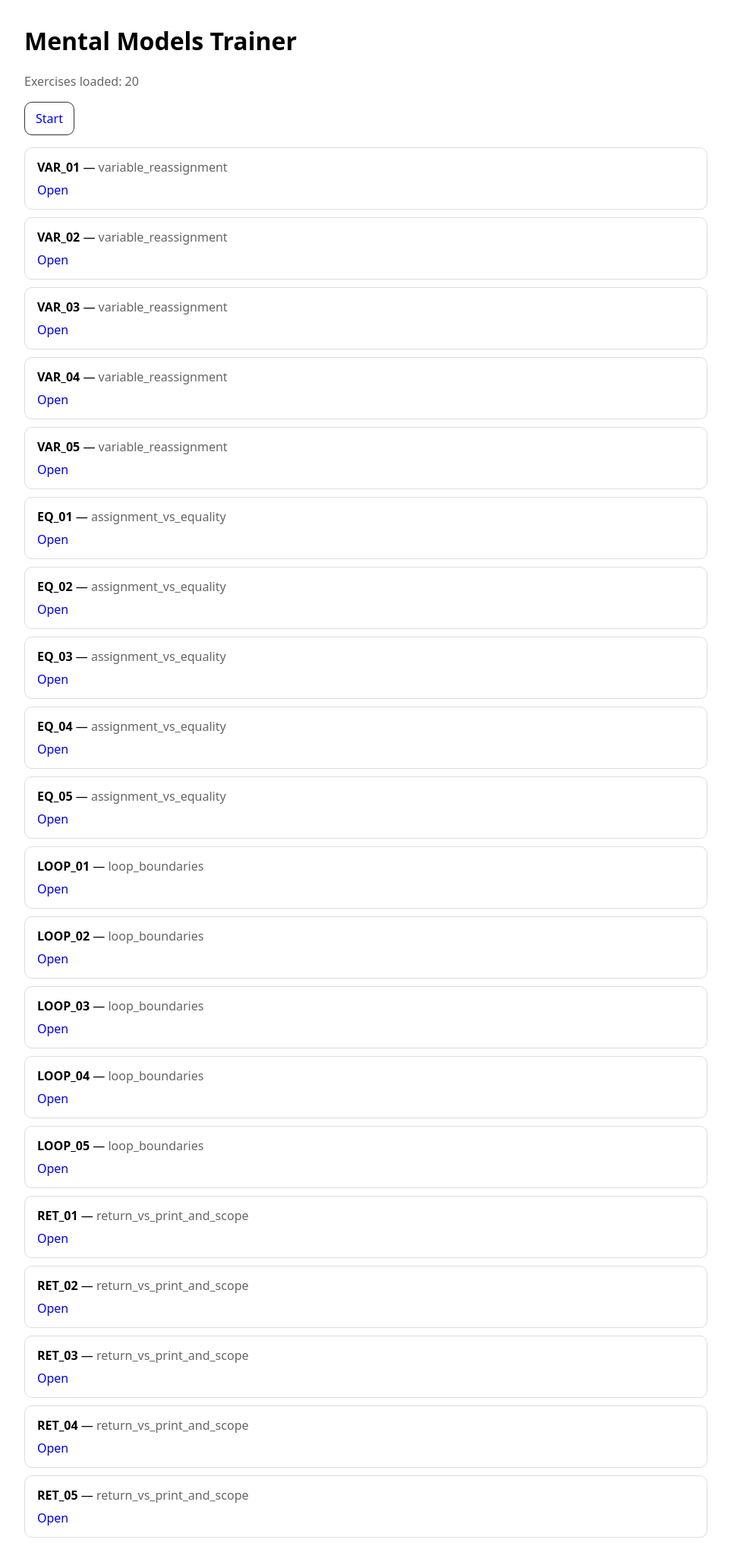
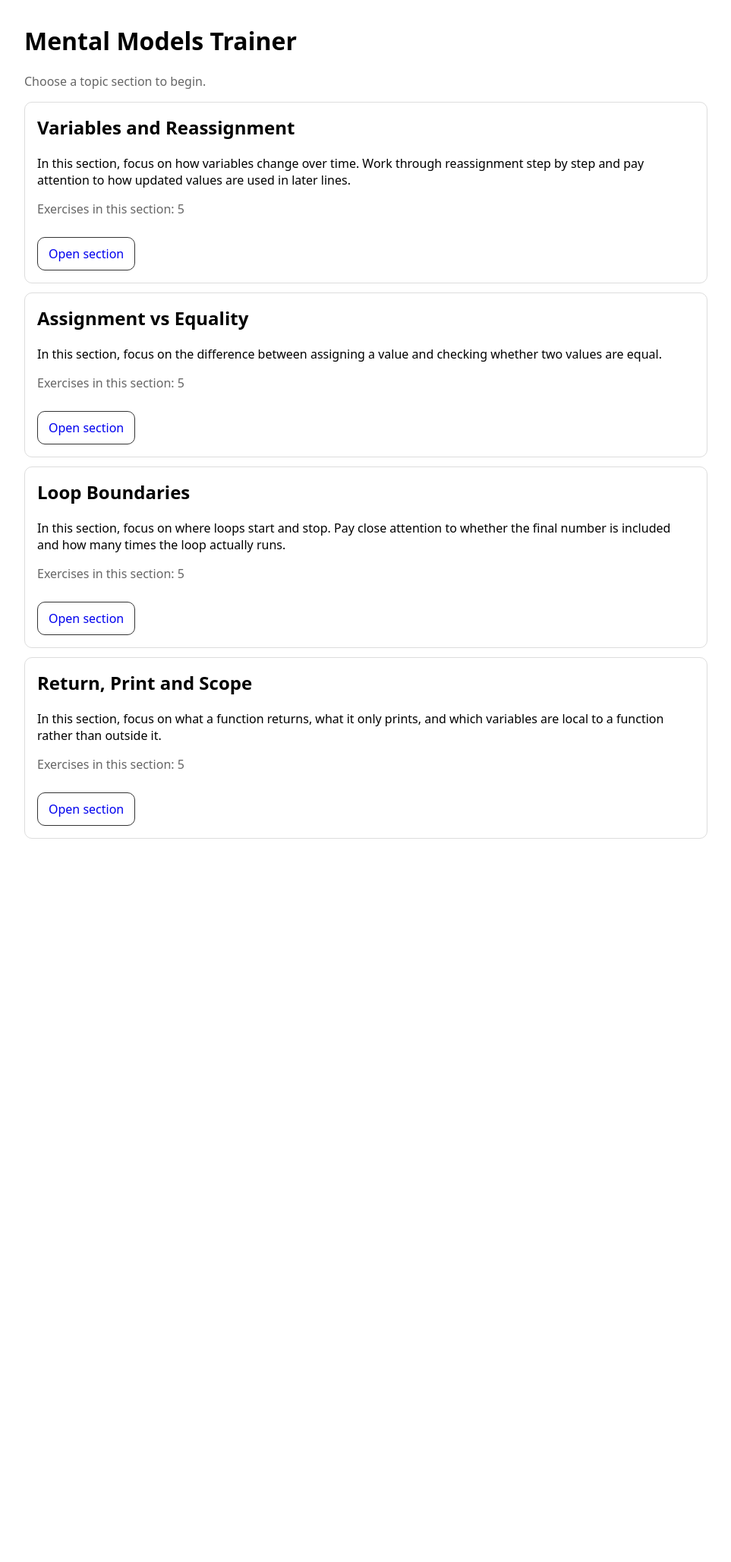
Before and after one commit to sscarlettxx/fyp-mental-models, a Flask app: page / in a window 1280 px wide. Shown: the whole page at 76% size, without its empty margins (158-1121 px from the left). After the commit the page ends 1104 px from the top, so only its background shows below. Run offline with Flask 3, Linux system fonts and the light colour scheme.

Commit message:
split into 4 sections and made more user friendly

```diff
--- a/app.py
+++ b/app.py
@@ -13,15 +13,62 @@ _exercises_list = load_exercises(EXERCISES_PATH)
 _exercises_by_id = index_by_id(_exercises_list)
 _exercise_ids = [ex["exercise_id"] for ex in _exercises_list]
 
+CATEGORY_ORDER = [
+    ("variable_reassignment", "Variables and Reassignment"),
+    ("assignment_vs_equality", "Assignment vs Equality"),
+    ("loop_boundaries", "Loop Boundaries"),
+    ("return_vs_print_and_scope", "Return, Print and Scope"),
+]
+
+CATEGORY_DESCRIPTIONS = {
+    "variable_reassignment": "In this section, focus on how variables change over time. Work through reassignment step by step and pay attention to how updated values are used in later lines.",
+    "assignment_vs_equality": "In this section, focus on the difference between assigning a value and checking whether two values are equal.",
+    "loop_boundaries": "In this section, focus on where loops start and stop. Pay close attention to whether the final number is included and how many times the loop actually runs.",
+    "return_vs_print_and_scope": "In this section, focus on what a function returns, what it only prints, and which variables are local to a function rather than outside it.",
+}
+
+CATEGORY_EXERCISES = {}
+for category_key, _category_label in CATEGORY_ORDER:
+    CATEGORY_EXERCISES[category_key] = [
+        ex for ex in _exercises_list if ex["misconception"] == category_key
+    ]
+
 ensure_log_file(LOG_PATH)
-
 
 @app.route("/")
 def index():
+    categories = []
+    for category_key, category_label in CATEGORY_ORDER:
+        items = CATEGORY_EXERCISES.get(category_key, [])
+        categories.append({
+            "key": category_key,
+            "label": category_label,
+            "description": CATEGORY_DESCRIPTIONS.get(category_key, ""),
+            "count": len(items),
+            "first_exercise_id": items[0]["exercise_id"] if items else None,
+        })
+
     return render_template(
         "index.html",
         title=APP_TITLE,
-        exercises=_exercises_list,
+        categories=categories,
+    )
+
+@app.route("/topic/<category_key>")
+def topic_page(category_key: str):
+    category_label = dict(CATEGORY_ORDER).get(category_key)
+    if category_label is None:
+        abort(404)
+
+    exercises = CATEGORY_EXERCISES.get(category_key, [])
+
+    return render_template(
+        "topic.html",
+        title=APP_TITLE,
+        category_key=category_key,
+        category_label=category_label,
+        category_description=CATEGORY_DESCRIPTIONS.get(category_key, ""),
+        exercises=exercises,
     )
 
 
@@ -55,16 +102,17 @@ def exercise_page(exercise_id: str):
         result=result,
         prev_id=prev_id,
         next_id=next_id,
+        category_key=ex["misconception"],
+        category_label=dict(CATEGORY_ORDER).get(ex["misconception"], ex["misconception"]),
     )
 
 
 @app.route("/start")
 def start():
-    # Convenience: go to first exercise
-    if not _exercise_ids:
+    first_category_key = CATEGORY_ORDER[0][0] if CATEGORY_ORDER else None
+    if not first_category_key:
         return redirect(url_for("index"))
-    return redirect(url_for("exercise_page", exercise_id=_exercise_ids[0]))
-
+    return redirect(url_for("topic_page", category_key=first_category_key))
 
 if __name__ == "__main__":
     # For local development
--- a/templates/index.html
+++ b/templates/index.html
@@ -7,23 +7,23 @@
   <style>
     body { font-family: system-ui, Arial, sans-serif; max-width: 900px; margin: 32px auto; padding: 0 16px; }
     a { text-decoration: none; }
-    .card { border: 1px solid #ddd; border-radius: 10px; padding: 14px 16px; margin: 10px 0; }
+    .card { border: 1px solid #ddd; border-radius: 10px; padding: 16px; margin: 12px 0; }
     .muted { color: #666; }
-    .btn { display: inline-block; padding: 10px 14px; border: 1px solid #333; border-radius: 10px; }
+    .btn { display: inline-block; padding: 10px 14px; border: 1px solid #333; border-radius: 10px; margin-top: 10px; }
   </style>
 </head>
 <body>
   <h1>{{ title }}</h1>
-  <p class="muted">Exercises loaded: {{ exercises|length }}</p>
+  <p class="muted">Choose a topic section to begin.</p>
 
-  <p><a class="btn" href="{{ url_for('start') }}">Start</a></p>
-
-  {% for ex in exercises %}
+  {% for category in categories %}
     <div class="card">
-      <div><strong>{{ ex.exercise_id }}</strong> — <span class="muted">{{ ex.misconception }}</span></div>
-      <div style="margin-top:8px;">
-        <a href="{{ url_for('exercise_page', exercise_id=ex.exercise_id) }}">Open</a>
-      </div>
+      <h2 style="margin-top:0;">{{ category.label }}</h2>
+      <p>{{ category.description }}</p>
+      <p class="muted">Exercises in this section: {{ category.count }}</p>
+      {% if category.first_exercise_id %}
+        <a class="btn" href="{{ url_for('topic_page', category_key=category.key) }}">Open section</a>
+      {% endif %}
     </div>
   {% endfor %}
 </body>
```
Also changed, not shown: templates/exercise.html (+7 -2 lines), templates/topic.html (added, +29 -0 lines).
